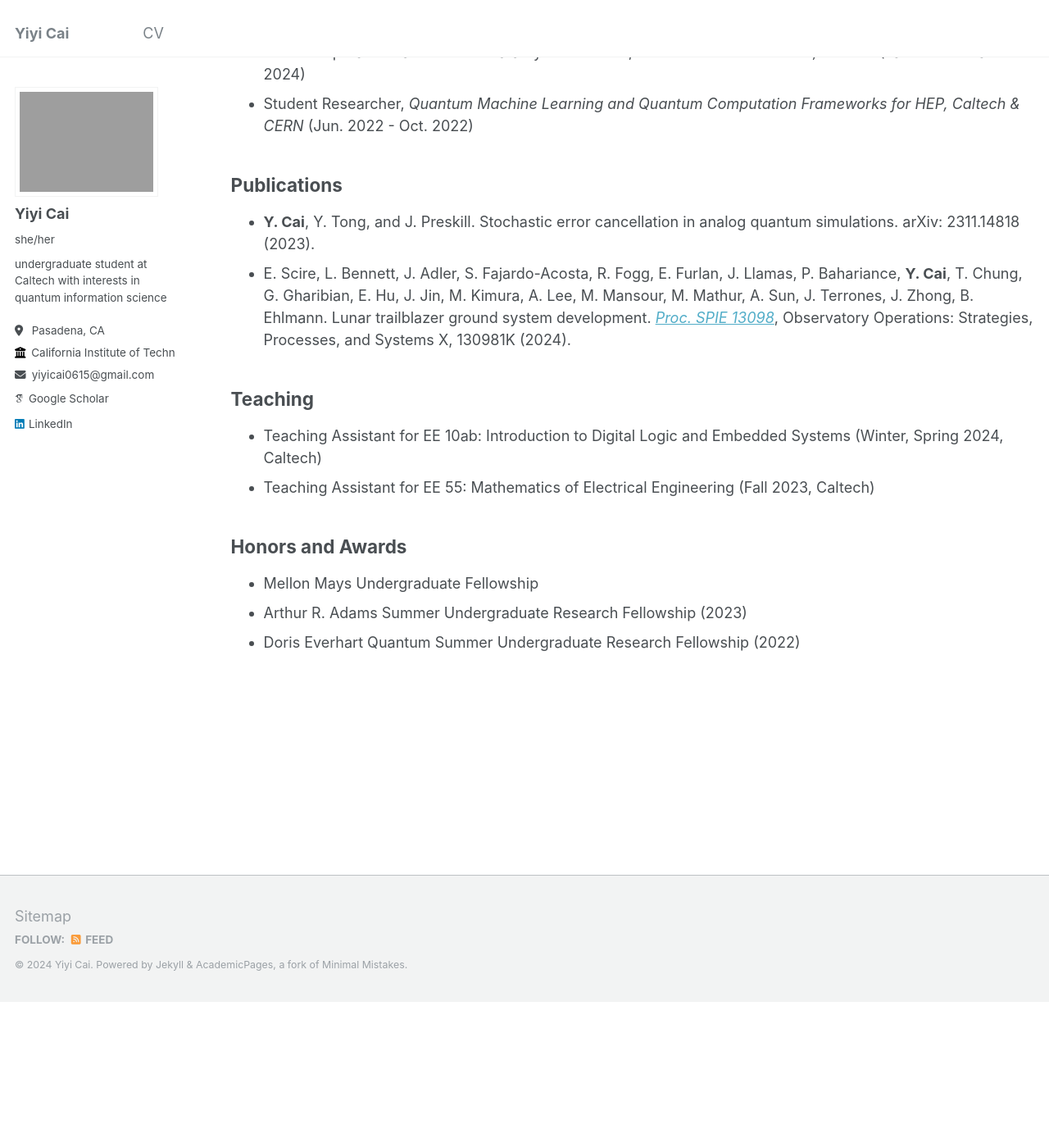
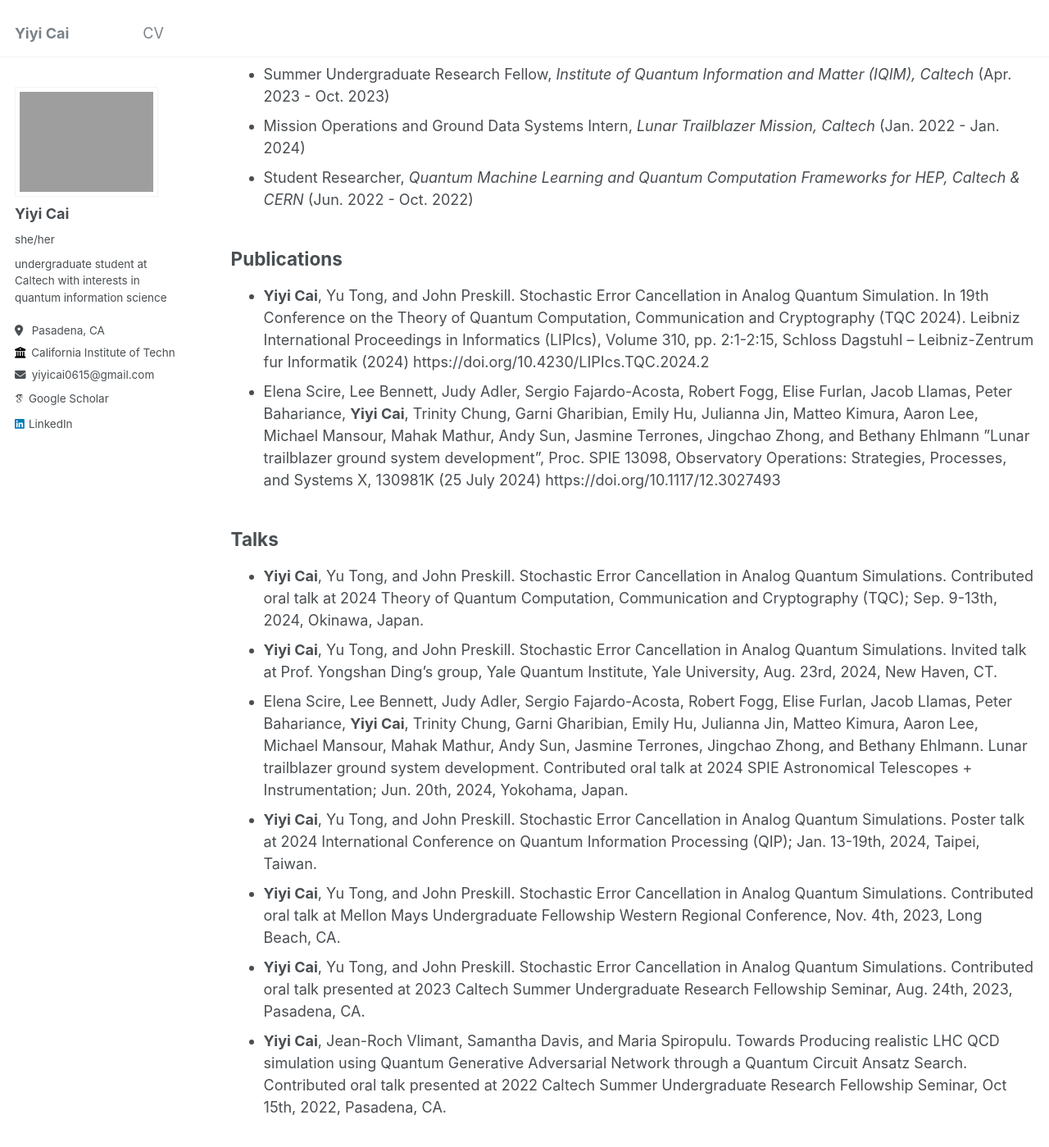
Before and after one commit to Yiyi-Cai/yiyi-cai.github.io, a Jekyll site: the page built from _pages/cv.md, in a window 1280 px wide and 1400 px high, scrolled down 390 px. Shown: the whole window at 82% size. Built offline with Jekyll 4.4.1, drawn with Linux system fonts in a browser that asks for light colours; some web fonts are replaced; before the commit the page ends 1613 px from its top, so only the background shows below that; some of the changed text lies outside the part shown.

Commit message:
Update cv.md

```diff
--- a/_pages/cv.md
+++ b/_pages/cv.md
@@ -16,23 +16,39 @@ Education
 
 Relevant experience
 ------
-* Quantum Computing Research Analyst, *Global Research Technologies Team, JPMorgan Chase & Co* (Jun. 2024 - Present)
-* Student Researcher, *Institute of Quantum Information and Matter (IQIM), Caltech* (Apr. 2023 - Present)
+* Student Researcher (senior thesis), *Institute of Quantum Information and Matter (IQIM), Caltech* (Apr. 2024 - Present)
+* Quantum Computing Research Analyst, *Global Research Technologies Team, JPMorgan Chase & Co* (Jun. 2024 - Oct. 2024)
+* Summer Undergraduate Research Fellow, *Institute of Quantum Information and Matter (IQIM), Caltech* (Apr. 2023 - Oct. 2023)
 * Mission Operations and Ground Data Systems Intern, *Lunar Trailblazer Mission, Caltech* (Jan. 2022 - Jan. 2024)
 * Student Researcher, *Quantum Machine Learning and Quantum Computation Frameworks for HEP, Caltech & CERN* (Jun. 2022 - Oct. 2022)
 
 Publications
 ------
-* **Y. Cai**, Y. Tong, and J. Preskill. Stochastic error cancellation in analog quantum simulations. arXiv: 2311.14818 (2023).
-* E. Scire, L. Bennett, J. Adler, S. Fajardo-Acosta, R. Fogg, E. Furlan, J. Llamas, P. Bahariance, **Y. Cai**, T. Chung, G. Gharibian, E. Hu, J. Jin, M. Kimura, A. Lee, M. Mansour, M. Mathur, A. Sun, J. Terrones, J. Zhong, B. Ehlmann. Lunar trailblazer ground system development. [*Proc. SPIE 13098*](https://doi.org/10.1117/12.3027493), Observatory Operations: Strategies, Processes, and Systems X, 130981K (2024).
+* **Yiyi Cai**, Yu Tong, and John Preskill. Stochastic Error Cancellation in Analog Quantum Simulation. In 19th Conference on the Theory of Quantum Computation, Communication and Cryptography (TQC 2024). Leibniz International Proceedings in Informatics (LIPIcs), Volume 310, pp. 2:1-2:15, Schloss Dagstuhl – Leibniz-Zentrum fur Informatik (2024) https://doi.org/10.4230/LIPIcs.TQC.2024.2
+* Elena Scire, Lee Bennett, Judy Adler, Sergio Fajardo-Acosta, Robert Fogg, Elise Furlan, Jacob Llamas, Peter Bahariance, **Yiyi Cai**, Trinity Chung, Garni Gharibian, Emily Hu, Julianna Jin, Matteo Kimura, Aaron Lee, Michael Mansour, Mahak Mathur, Andy Sun, Jasmine Terrones, Jingchao Zhong, and Bethany Ehlmann ”Lunar trailblazer ground system development”, Proc. SPIE 13098, Observatory Operations: Strategies, Processes, and Systems X, 130981K (25 July 2024) https://doi.org/10.1117/12.3027493
+
+Talks
+-----
+* **Yiyi Cai**, Yu Tong, and John Preskill. Stochastic Error Cancellation in Analog Quantum Simulations. Contributed oral talk at 2024 Theory of Quantum Computation, Communication and Cryptography (TQC); Sep. 9-13th, 2024, Okinawa, Japan.
+* **Yiyi Cai**, Yu Tong, and John Preskill. Stochastic Error Cancellation in Analog Quantum Simulations. Invited talk at Prof. Yongshan Ding’s group, Yale Quantum Institute, Yale University, Aug. 23rd, 2024, New Haven, CT.
+* Elena Scire, Lee Bennett, Judy Adler, Sergio Fajardo-Acosta, Robert Fogg, Elise Furlan, Jacob Llamas, Peter Bahariance, **Yiyi Cai**, Trinity Chung, Garni Gharibian, Emily Hu, Julianna Jin, Matteo Kimura, Aaron Lee, Michael Mansour, Mahak Mathur, Andy Sun, Jasmine Terrones, Jingchao Zhong, and Bethany Ehlmann. Lunar trailblazer ground system development. Contributed oral talk at 2024 SPIE Astronomical Telescopes + Instrumentation; Jun. 20th, 2024, Yokohama, Japan.
+* **Yiyi Cai**, Yu Tong, and John Preskill. Stochastic Error Cancellation in Analog Quantum Simulations. Poster talk at 2024 International Conference on Quantum Information Processing (QIP); Jan. 13-19th, 2024, Taipei, Taiwan.
+* **Yiyi Cai**, Yu Tong, and John Preskill. Stochastic Error Cancellation in Analog Quantum Simulations. Contributed oral talk at Mellon Mays Undergraduate Fellowship Western Regional Conference, Nov. 4th, 2023, Long Beach, CA.
+* **Yiyi Cai**, Yu Tong, and John Preskill. Stochastic Error Cancellation in Analog Quantum Simulations. Contributed oral talk presented at 2023 Caltech Summer Undergraduate Research Fellowship Seminar, Aug. 24th, 2023, Pasadena, CA.
+* **Yiyi Cai**, Jean-Roch Vlimant, Samantha Davis, and Maria Spiropulu. Towards Producing realistic LHC QCD simulation using Quantum Generative Adversarial Network through a Quantum Circuit Ansatz Search. Contributed oral talk presented at 2022 Caltech Summer Undergraduate Research Fellowship Seminar, Oct 15th, 2022, Pasadena, CA.
+
+
 
 Teaching
 -----
+* Teaching Assistant for EE 111: Signal-Processing Systems and Transforms (Fall 2024, Caltech)
 * Teaching Assistant for EE 10ab: Introduction to Digital Logic and Embedded Systems (Winter, Spring 2024, Caltech)
 * Teaching Assistant for EE 55: Mathematics of Electrical Engineering (Fall 2023, Caltech)
 
 Honors and Awards
 -----
+* Outstanding Paper Prize at 2024 TQC
 * Mellon Mays Undergraduate Fellowship
 * Arthur R. Adams Summer Undergraduate Research Fellowship (2023)
 * Doris Everhart Quantum Summer Undergraduate Research Fellowship (2022)
+* Aspirations in Computing L.A. Affiliate Winner
```
